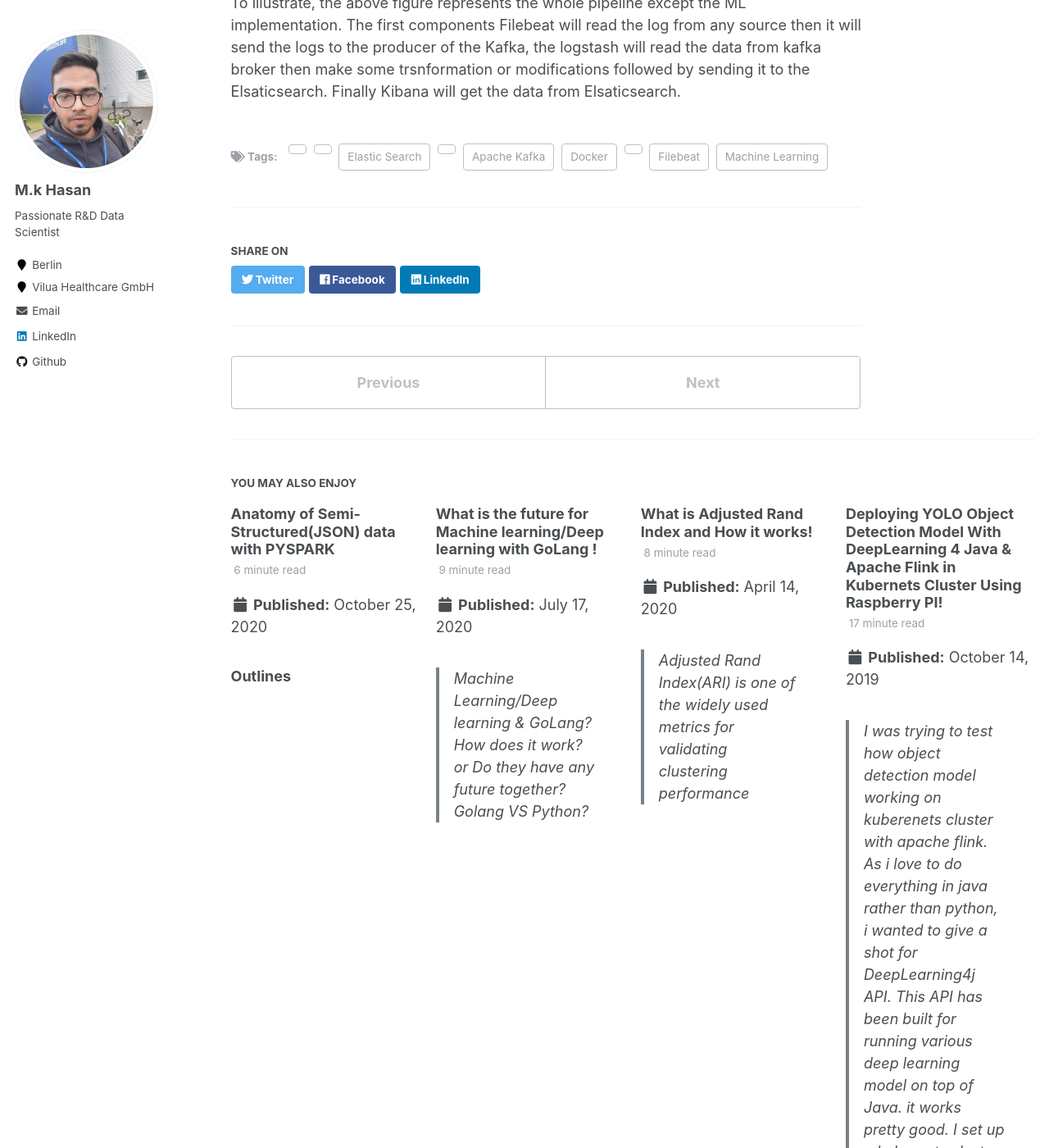
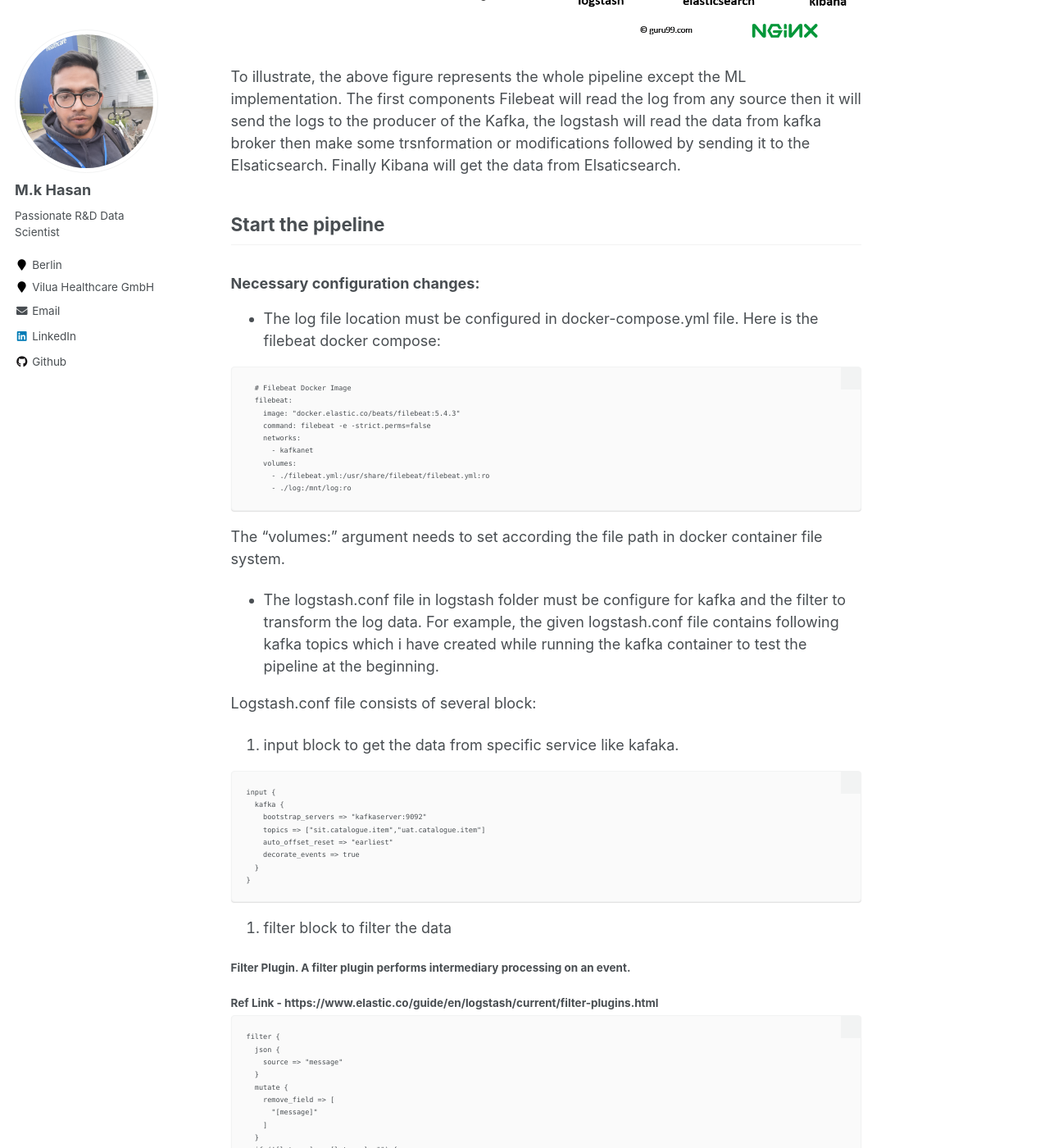
Before and after one commit to mk-hasan/mk-hasan.github.io, a Jekyll site: the page built from _posts/2020-10-25-Kafka-Elk-ML.md, in a window 1280 px wide and 1400 px high, scrolled down 1167 px. Shown: the whole window at 82% size. Built offline with Jekyll 4.4.1, drawn with Linux system fonts in a browser that asks for light colours; some of the changed text lies outside the part shown.

Commit message:
ELK stack blogs updated

````diff
--- a/_posts/2020-10-25-Kafka-Elk-ML.md
+++ b/_posts/2020-10-25-Kafka-Elk-ML.md
@@ -18,11 +18,14 @@ Lets breakdown what ELK stands for:
 * Elasticsearch - It lets you store, search and analyze data with scale
 * Logstash - It filters parse each event, identify named fields to build structure, and transform them to converge on a common format for more powerful analysis
 * Kibana - visualize data from diverse source with stunning dashboard, manage your deployment in a single UI.
+* Filebeat - Lightweight shipper for logs . Whether you’re collecting from security devices, cloud, containers, hosts, or OT, Filebeat helps you keep the simple things simple by offering a lightweight way to forward and centralize logs and files
 
 
 As i am going to setup lot of products here, i will break down the blog into three parts. First, in part 1 we will discuss about the architecture and how to make the architecture ready. In the part 2, we will see how we can integrate ML model and in the final part we will do all of these together in AWS environment.
 
 Lets talk about part 1, we will start with the architecture breakdown then followed by a docker container configurations along with docker compose for each products. Finally, we will see how the architecture reads data and process through each components of the pipeline and visualize in Kibana dashboard and monitor.
+
+
 
 ## The Architecture:
 
@@ -30,3 +33,112 @@ Lets talk about part 1, we will start with the architecture breakdown then follo
 
 
 To illustrate, the above figure represents the whole pipeline except the ML implementation. The first components Filebeat will read the log from any source then it will send the logs to the producer of the Kafka, the logstash will read the data from kafka broker then make some trsnformation or modifications followed by sending it to the Elsaticsearch. Finally Kibana will get the data from Elsaticsearch.
+
+
+## Start the pipeline
+
+### Necessary configuration changes:
+
+* The log file location must be configured in docker-compose.yml file. Here is the filebeat docker compose:
+
+```
+  # Filebeat Docker Image
+  filebeat:
+    image: "docker.elastic.co/beats/filebeat:5.4.3"
+    command: filebeat -e -strict.perms=false
+    networks:
+      - kafkanet
+    volumes:
+      - ./filebeat.yml:/usr/share/filebeat/filebeat.yml:ro
+      - ./log:/mnt/log:ro
+```
+
+
+The "volumes:" argument needs to set according the file path in docker container file system.
+
+* The logstash.conf file in logstash folder must be configure for kafka and the filter to transform the log data. For example, the given logstash.conf file contains following kafka topics which i have created while running the kafka container to test the pipeline at the beginning.
+
+Logstash.conf file consists of several block:
+
+1. input block to get the data from specific service like kafaka.
+
+```
+input {
+  kafka {
+    bootstrap_servers => "kafkaserver:9092"
+    topics => ["sit.catalogue.item","uat.catalogue.item"]
+    auto_offset_reset => "earliest"
+    decorate_events => true
+  }
+}
+```
+
+2. filter block to filter the data
+
+#### Filter Plugin. A filter plugin performs intermediary processing on an event.
+#### Ref Link - https://www.elastic.co/guide/en/logstash/current/filter-plugins.html
+
+```
+filter {
+  json {
+    source => "message"
+  }
+  mutate {
+    remove_field => [
+      "[message]"
+    ]
+  }
+  if (![latency] or [latency]=="") {
+    mutate {
+      add_field => {
+        latency => -1
+      }
+    }
+  }
+  date {
+    match => [ "time_stamp", "yyyy-MM-dd'T'HH:mm:ss.SSS'Z'" ]
+    timezone => "Europe/London"
+    target => [ "app_ts" ]
+    remove_field => ["time_stamp"]
+  }
+  if ([@metadata][kafka][topic] == "uat.catalogue.item") {
+    mutate {
+      add_field => {
+        indexPrefix => "uat-catalogue-item"
+      }
+    }
+  }else if ([@metadata][kafka][topic] == "sit.catalogue.item") {
+    mutate {
+      add_field => {
+        indexPrefix => "sit-catalogue-item"
+      }
+    }
+  }else{
+    mutate {
+      add_field => {
+        indexPrefix => "unknown"
+      }
+    }
+  }
+}
+```
+
+3. output block to send the data to elasticsearch
+
+#### An output plugin sends event data to a particular destination. Outputs are the final stage in the event pipeline.
+#### Ref Link - https://www.elastic.co/guide/en/logstash/current/output-plugins.html
+
+```
+output {
+  elasticsearch {
+    hosts => ["elasticsearch:9200"]
+    index => "%{[indexPrefix]}-logs-%{+YYYY.MM.dd}"
+  }
+}
+```
+
+All of the endpoints like hostname and port should be configure according to your preference.
+
+* Finally we can up the docker-compose.yml file which will trigger all the service running and the pipeline will start working. Then you can visit the elasticsearch dashboard with the corresponding hostname:port to see the data.
+
+N.B: All the docker compose and configuration files are uploaded in my github repo. Please visit and use the repo as you want. If any problem arise please create a isse and do not forget to start the repor if it helps you someway.
````
Also changed, not shown: 1 other file.
